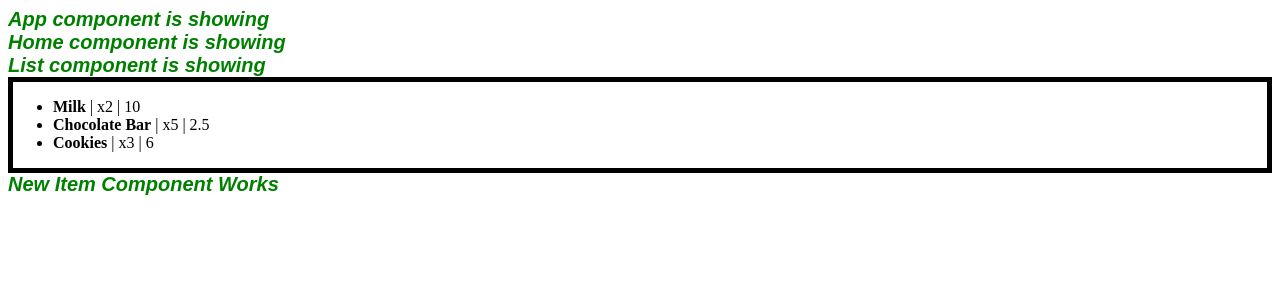
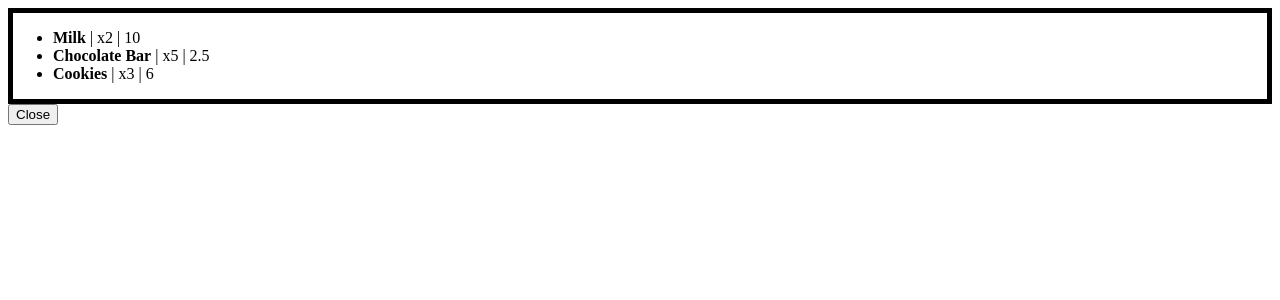
Before and after one commit to urwrstkn8mare/angularshoppinglist, an Angular app: page / in a window 1280 px wide. Both pictures are taken after a click on the button "New Item". Shown: the top 300 px of the page. Built offline with nearby package versions, Linux system fonts and the light colour scheme.

Commit message:
another update, just look at the code to see what I have done.

```diff
--- a/src/app/app.component.html
+++ b/src/app/app.component.html
@@ -1,2 +1 @@
-<div class="testing-only">App component is showing</div>
 <router-outlet></router-outlet>
--- a/src/app/app.component.ts
+++ b/src/app/app.component.ts
@@ -7,4 +7,7 @@ import { Component } from "@angular/core";
 })
 export class AppComponent {
   title = "angularshoppinglist";
+  constructor() {
+    console.log("AppComponent works");
+  }
 }
--- a/src/app/home/home.component.html
+++ b/src/app/home/home.component.html
@@ -1,4 +1,3 @@
-<div class="testing-only">Home component is showing</div>
 <app-list></app-list>
-<app-newitem *ngIf="newItemShown"></app-newitem>
+<app-newitem *ngIf="newItemShown" (toggle)="toggleNewItem()"></app-newitem>
 <button *ngIf="!newItemShown" (click)="toggleNewItem()">New Item</button>
--- a/src/app/home/home.component.ts
+++ b/src/app/home/home.component.ts
@@ -14,7 +14,9 @@ import {
   styleUrls: ["./home.component.scss"]
 })
 export class HomeComponent {
-  constructor() {}
+  constructor() {
+    console.log("HomeComponent works");
+  }
 
   newItemShown = false;
 
--- a/src/app/home/list/list.component.html
+++ b/src/app/home/list/list.component.html
@@ -1,5 +1,3 @@
-<div class="testing-only">List component is showing</div>
-
 <div class="list-container">
   <ul>
     <li *ngFor="let item of items">
--- a/src/app/home/list/list.component.ts
+++ b/src/app/home/list/list.component.ts
@@ -8,7 +8,9 @@ import { ShoppingListItem } from "src/app/shopping-list-item";
   styleUrls: ["./list.component.scss"]
 })
 export class ListComponent implements OnInit {
-  constructor(private shoppinglistitemsService: ShoppinglistitemsService) {}
+  constructor(private shoppinglistitemsService: ShoppinglistitemsService) {
+    console.log("ListComponent works");
+  }
 
   items: ShoppingListItem[];
 
--- a/src/app/home/newitem/newitem.component.html
+++ b/src/app/home/newitem/newitem.component.html
@@ -1 +1 @@
-<div class="testing-only">New Item Component Works</div>
+<button (click)="toggleMethod()">Close</button>
--- a/src/app/home/newitem/newitem.component.ts
+++ b/src/app/home/newitem/newitem.component.ts
@@ -1,15 +1,20 @@
-import { Component, OnInit } from '@angular/core';
+import { Component, OnInit, Output, EventEmitter } from "@angular/core";
 
 @Component({
-  selector: 'app-newitem',
-  templateUrl: './newitem.component.html',
-  styleUrls: ['./newitem.component.scss']
+  selector: "app-newitem",
+  templateUrl: "./newitem.component.html",
+  styleUrls: ["./newitem.component.scss"]
 })
 export class NewitemComponent implements OnInit {
+  @Output() toggle = new EventEmitter();
 
-  constructor() { }
-
-  ngOnInit() {
+  constructor() {
+    console.log("NewitemComponent works");
   }
 
+  ngOnInit() {}
+
+  toggleMethod() {
+    this.toggle.emit();
+  }
 }
--- a/src/app/pagenotfound/pagenotfound.component.ts
+++ b/src/app/pagenotfound/pagenotfound.component.ts
@@ -3,14 +3,15 @@ import { Component, OnInit } from "@angular/core";
 @Component({
   selector: "app-pagenotfound",
   template: `
-    <div class="testing-only">Pagenotfound Component is showing</div>
     <p>Page not found</p>
     <a routerLink="/">go back home</a>
   `,
   styles: []
 })
 export class PagenotfoundComponent implements OnInit {
-  constructor() {}
+  constructor() {
+    console.log("PagenotfoundComponent works");
+  }
 
   ngOnInit() {}
 }
--- a/src/styles.scss
+++ b/src/styles.scss
@@ -1,8 +1 @@
 /* You can add global styles to this file, and also import other style files */
-.testing-only {
-  color: green;
-  font-size: 20px;
-  font-weight: bold;
-  font-style: italic;
-  font-family: Arial, Helvetica, sans-serif;
-}
```
